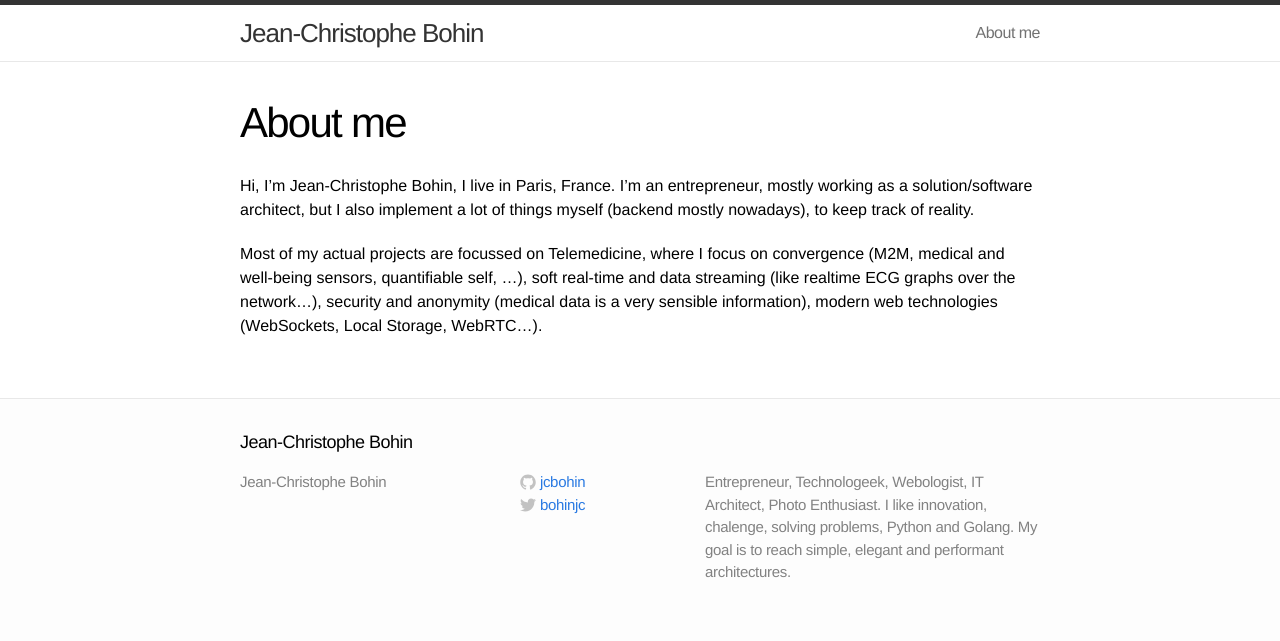
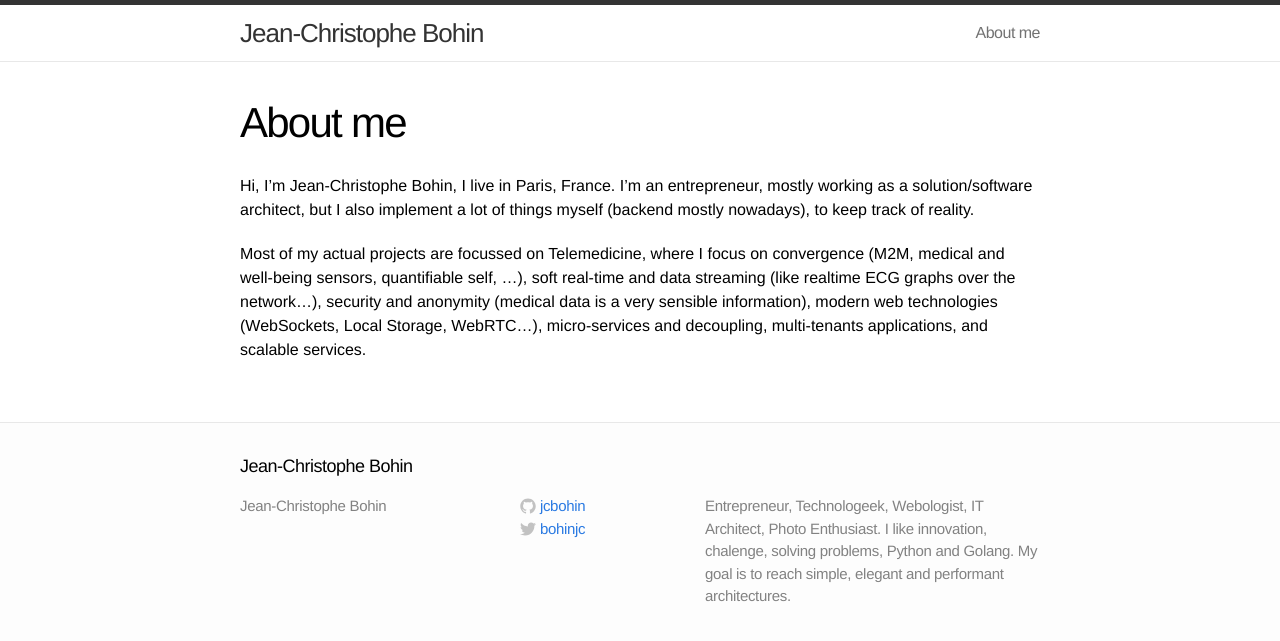
Before and after one commit to jcbohin/jcbohin.github.io, a Jekyll site: the page built from about.md, in a window 1280 px wide. Shown: the top 641 px of the page. Built offline with Jekyll 4.4.1, drawn with Linux system fonts in a browser that asks for light colours.

Commit message:
Update about.md

```diff
--- a/about.md
+++ b/about.md
@@ -6,4 +6,4 @@ permalink: /about/
 
 Hi, I'm Jean-Christophe Bohin, I live in Paris, France. I'm an entrepreneur, mostly working as a solution/software architect, but I also implement a lot of things myself (backend mostly nowadays), to keep track of reality.
 
-Most of my actual projects are focussed on Telemedicine, where I focus on convergence (M2M, medical and well-being sensors, quantifiable self, ...), soft real-time and data streaming (like realtime ECG graphs over the network...), security and anonymity (medical data is a very sensible information), modern web technologies (WebSockets, Local Storage, WebRTC...).
+Most of my actual projects are focussed on Telemedicine, where I focus on convergence (M2M, medical and well-being sensors, quantifiable self, ...), soft real-time and data streaming (like realtime ECG graphs over the network...), security and anonymity (medical data is a very sensible information), modern web technologies (WebSockets, Local Storage, WebRTC...), micro-services and decoupling, multi-tenants applications, and scalable services.
```
